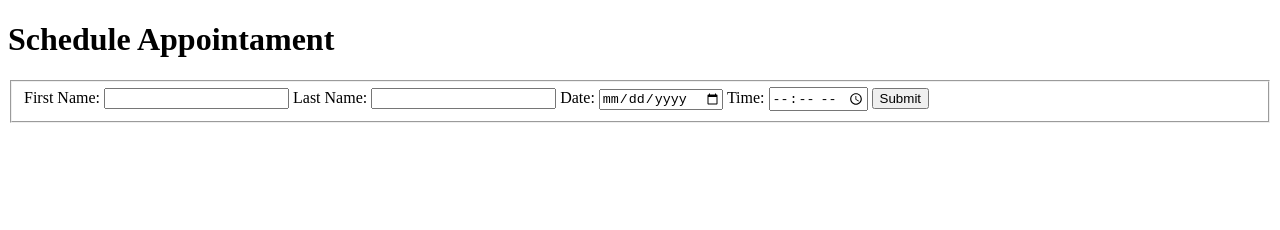
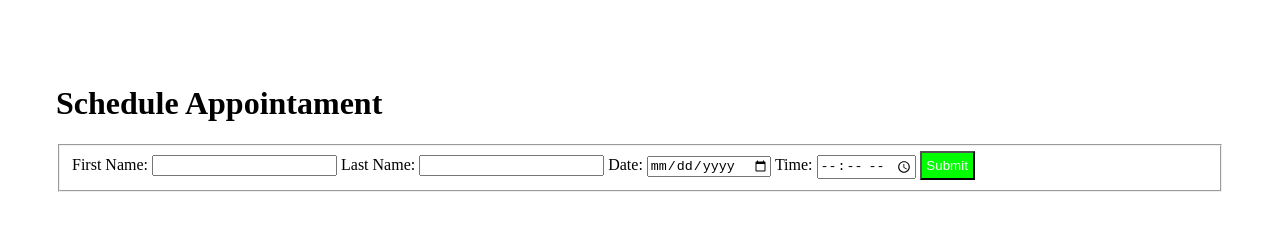
Before and after one commit to BROSKIs/Appointment-today, a website: page views/home.html in a window 1280 px wide. Drawn offline with Linux system fonts and the light colour scheme; files that its build step writes are made by us from their sources.

Commit message:
html/ css

```diff
--- a/public/css/style.css
+++ b/public/css/style.css
@@ -0,0 +1,12 @@
+form {
+    display: block;
+    border: 1px soild lightgoldenrodyellow;
+    padding: 3rem;
+    margin-top: 1rem;
+}
+
+button{
+    padding: .3rem;
+    background-color: lime;
+    color: white;
+}
--- a/views/home.html
+++ b/views/home.html
@@ -4,6 +4,7 @@
     <meta charset="UTF-8">
     <meta name="viewport" content="width=device-width, initial-scale=1.0">
     <title>Appointament Form</title>
+    <link rel="stylesheet" href="css/style.css">
 </head>
 <body>
     <form action="#" id = "theForm">
```
